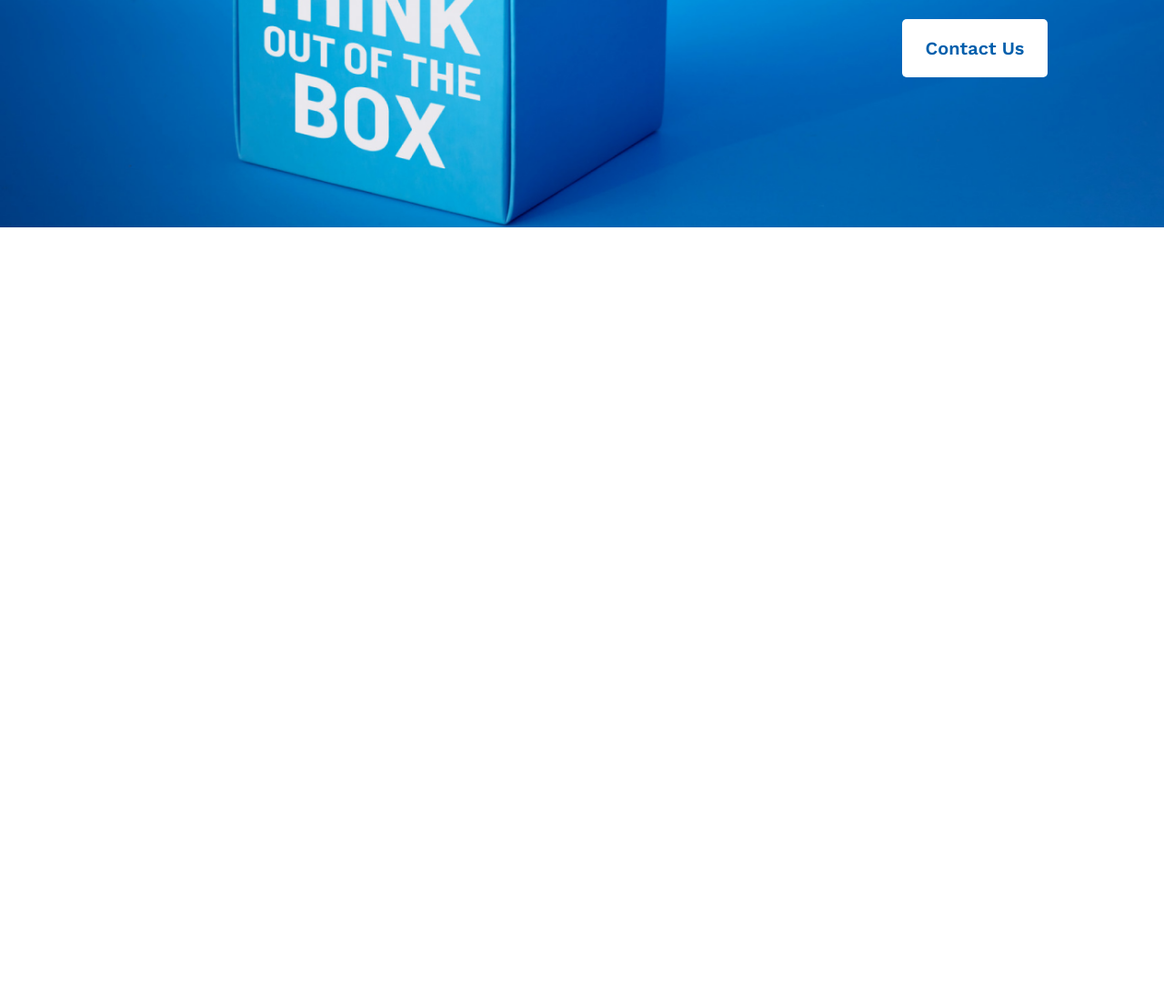
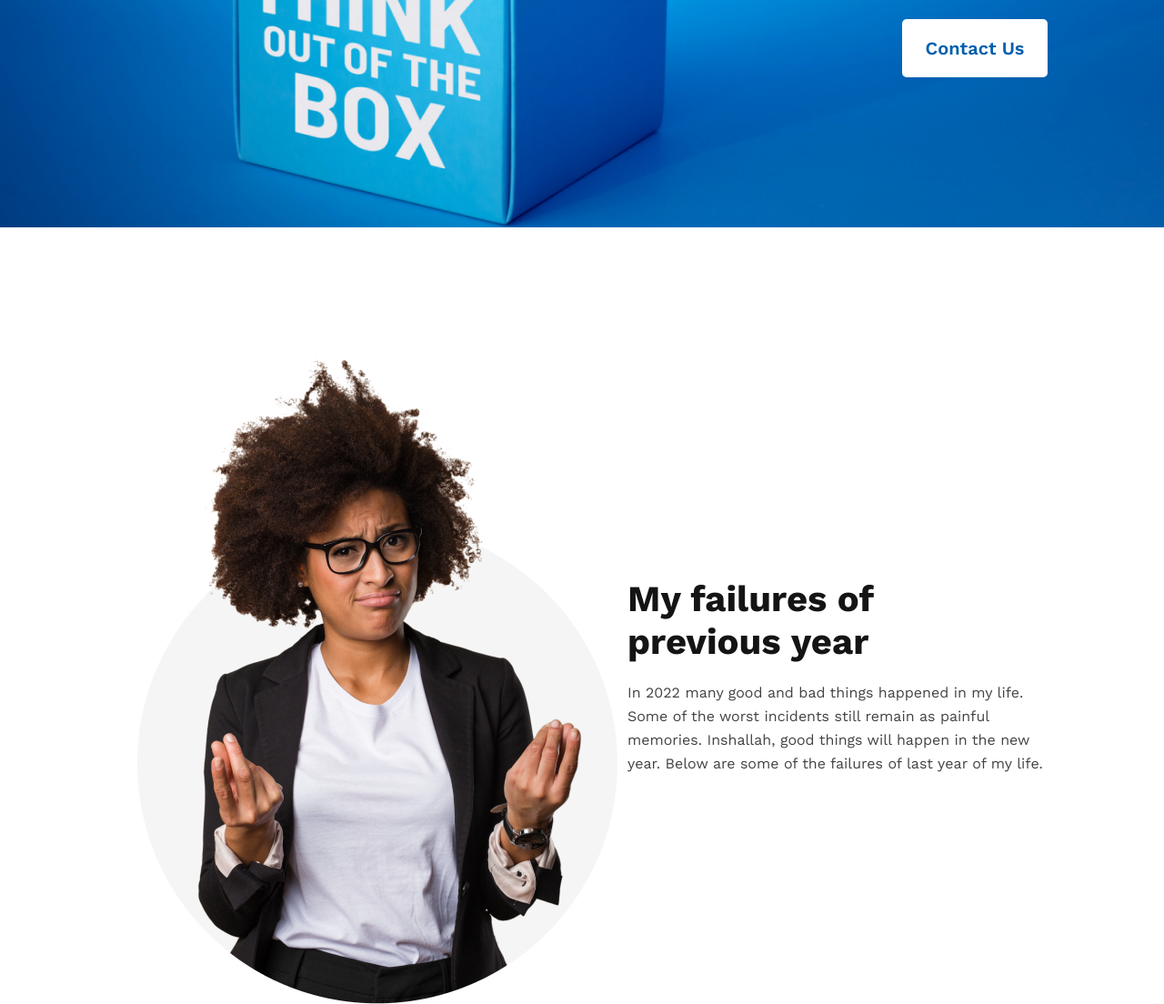
Before and after one commit to Mamun05Rashid/assignment-1-newyear-newme, a plain HTML site: page index.html in a window 1280 px wide. Shown: the part 500-1604 px from the top of the page at 91% size. Before the commit the page ends 800 px from the top, so only its background shows below. Drawn offline with nearby package versions, Linux system fonts and the light colour scheme.

Commit message:
failures

```diff
--- a/index.html
+++ b/index.html
@@ -22,6 +22,19 @@
     <!-- Main section Starts -->
     <main class="main">
 
+        <!-- Failure section Starts -->
+        <section class="failure">
+            <div class="failure-img">
+                <img src="/images/person.png" alt="failure person image">
+            </div>
+
+            <div class="failure-options">
+                <h2 class="head-2">My failures of <br> previous year</h2>
+                <p class="paragraph">In 2022 many good and bad things happened in my life. Some of the worst incidents still remain as painful memories. Inshallah, good things will happen in the new year. Below are some of the failures of last year of my life.</p>
+            </div>
+
+
+        </section>
     </main>
     <!-- Main section Ends -->
     <footer class="footer">
--- a/styles/style.css
+++ b/styles/style.css
@@ -1,10 +1,8 @@
 *{
+    margin: 0px;
     font-family: 'Work Sans', sans-serif;
 }
 
-body{
-    margin: 0px;
-}
 
 /* Header styles start */
 .header{
@@ -70,6 +68,45 @@ body{
 
 /* Main styles start */
 
+/* Failure part starts */
+.failure{
+    width: 80%;
+    margin: 130px auto;
+    gap: 50px;
+    justify-content: center;
+    align-items: center;
+    flex-basis: auto;
+    display: flex;
+}
+
+.failure-img{
+    width: 50%;
+}
+
+.failure-options{
+    width: 50%;
+    display: flex;
+    flex-direction: column;
+}
+.head-2{
+    font-style: normal;
+    font-weight: 700;
+    font-size: 40px;
+    line-height: 47px;
+    color: #151414;
+    margin: 0px;
+}
+
+.paragraph{
+    font-style: normal;
+    font-weight: 400;
+    font-size: 16px;
+    line-height: 26px;
+    color: #444343;
+    margin-top: 20px;
+    margin-bottom: 12;
+}
+
 
 
 /* Main styles end */
```
